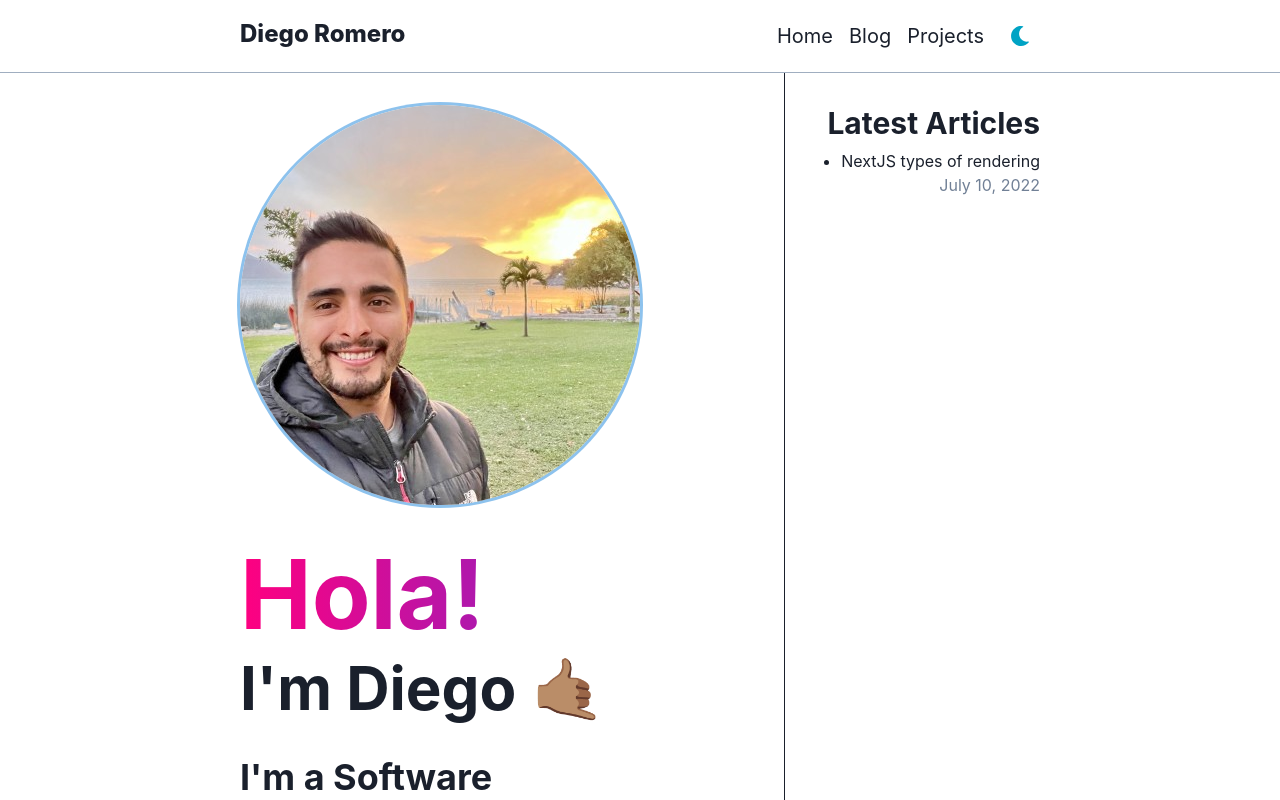
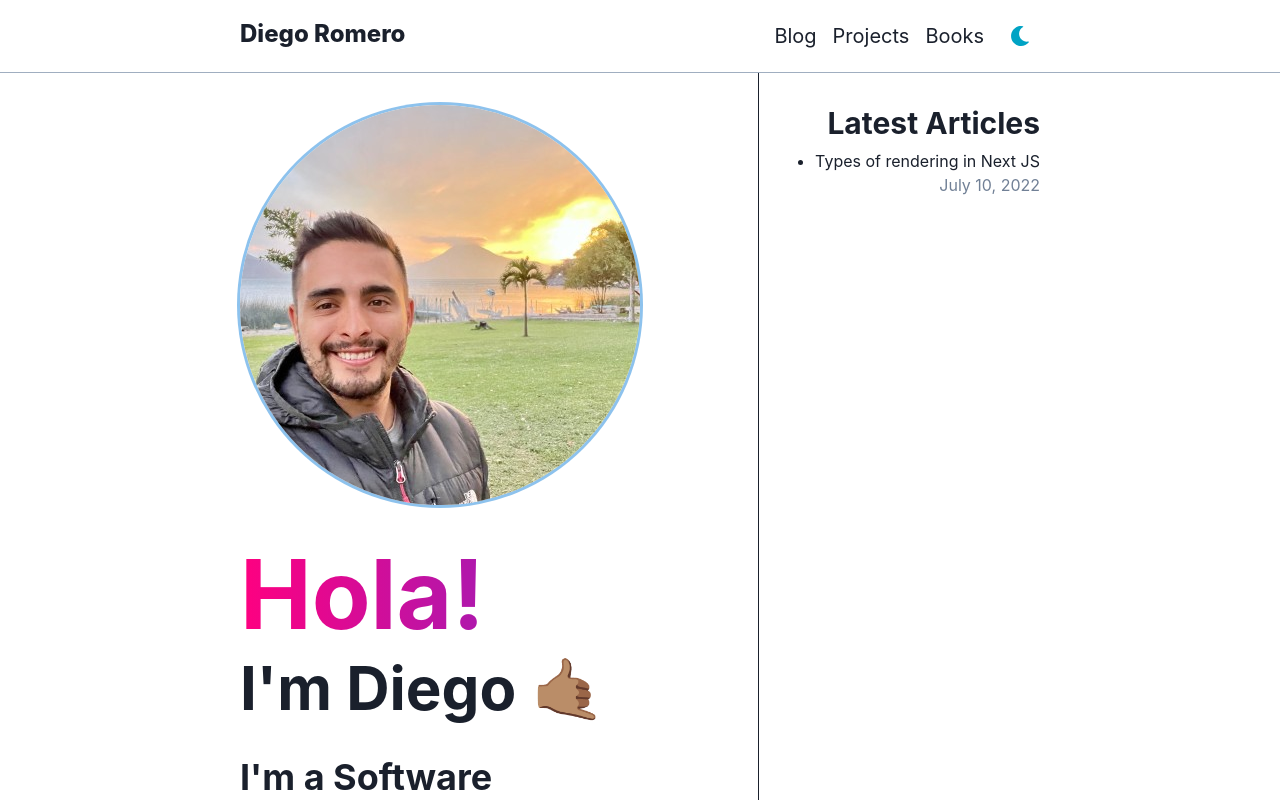
Before and after one commit to Diego-Romero/diegoromero.blog, a Next.js app: page / in a window 1280 px wide. Shown: the top 800 px of the page. Built offline with nearby package versions, Linux system fonts and the light colour scheme.

Commit message:
rendering the blog page now

```diff
--- a/layouts/layout/layout.tsx
+++ b/layouts/layout/layout.tsx
@@ -58,13 +58,17 @@ const NavBar = () => {
           fontWeight="extrabold"
           onClick={() => router.push("/")}
           cursor="pointer"
+          _hover={{
+            bgGradient: gradientMain,
+            bgClip: "text",
+          }}
         >
           Diego Romero
         </Text>
         <HStack spacing="4">
-          <NavLink href="/" text="Home" />
           <NavLink href="/blog" text="Blog" />
           <NavLink href="/projects" text="Projects" />
+          <NavLink href="/Books" text="Books" />
           <IconButton
             aria-label="toggle color mode"
             variant="ghost"
--- a/pages/index.tsx
+++ b/pages/index.tsx
@@ -150,19 +150,7 @@ const featuredProjects: {
   },
 ];
 
-const Home: NextPage<Props> = (props) => {
-  const { allPosts } = props;
-  return (
-    <Layout home>
-      <Head>
-        <title>{siteTitle}</title>
-      </Head>
-      <Flex
-        flexDir={["column", null, "row"]}
-        width="100%"
-        justifyContent={["center", null, "space-between"]}
-        height="100%"
-      >
+const LeftCol = () => (
   <Stack
     spacing={[4, null, 8]}
     width={["100%", null, "50%"]}
@@ -190,8 +178,7 @@ const Home: NextPage<Props> = (props) => {
     </Box>
     <Heading as="h2">
       I'm a Software Engineer from 🇬🇹, working{" "}
-            <Link href="https://www.snapchat.com">@Snapchat</Link>, based in
-            London 🇬🇧
+      <Link href="https://www.snapchat.com">@Snapchat</Link>, based in London 🇬🇧
     </Heading>
     <HStack>
       <IconButton
@@ -200,7 +187,6 @@ const Home: NextPage<Props> = (props) => {
         size="2xl"
         fontSize={iconsSize}
         variant="ghost"
-              // colorScheme="twitter"
         onClick={() =>
           window.open(
             "https://twitter.com/intent/follow?original_referer=https%3A%2F%2Fkodr.me%2F&ref_src=twsrc%5Etfw%7Ctwcamp%5Ebuttonembed%7Ctwterm%5Efollow%7Ctwgr%5Ediego_romero_x&region=follow_link&screen_name=diego_romero_x",
@@ -214,9 +200,7 @@ const Home: NextPage<Props> = (props) => {
         size="2xl"
         fontSize={iconsSize}
         variant="ghost"
-              onClick={() =>
-                window.open("https://github.com/diego-romero", "_blank")
-              }
+        onClick={() => window.open("https://github.com/diego-romero", "_blank")}
       />
       <IconButton
         aria-label="Linkedin"
@@ -226,25 +210,21 @@ const Home: NextPage<Props> = (props) => {
         fontSize={iconsSize}
         variant="ghost"
         onClick={() =>
-                window.open(
-                  "https://www.linkedin.com/in/dev-diego-romero/",
-                  "_blank"
-                )
+          window.open("https://www.linkedin.com/in/dev-diego-romero/", "_blank")
         }
       />
     </HStack>
     <Stack>
       <Heading as="h3">About</Heading>
       <Text>
-              I'm passionate about technology and software, particularly about
-              toying with emerging technologies.
+        I'm passionate about technology and software, particularly about toying
+        with emerging technologies.
         <br />
         <br />
-              Most recently I've been building projects with Typescript,
-              Javascript, Serverless technologies, Firebase, React, Node,
-              Kotlin, Java and Android. In my spare time you will find me
-              working out, dancing latin music (salsa/bachata) or playing
-              guitar.
+        Most recently I've been building projects with Typescript, Javascript,
+        Serverless technologies, Firebase, React, Node, Kotlin, Java and
+        Android. In my spare time you will find me working out, dancing latin
+        music (salsa/bachata) or playing guitar.
       </Text>
     </Stack>
     <Stack>
@@ -298,6 +278,23 @@ const Home: NextPage<Props> = (props) => {
       <Text>List featured articles</Text>
     </Stack>
   </Stack>
+);
+
+const Home: NextPage<Props> = (props) => {
+  const { allPosts } = props;
+  return (
+    <Layout home>
+      <Head>
+        <title>{siteTitle}</title>
+      </Head>
+      <Flex
+        flexDir={["column", null, "row"]}
+        width="100%"
+        justifyContent={["center", null, "space-between"]}
+        height="100%"
+      >
+        <LeftCol />
+        {/* Right Col */}
         <Stack
           justifyContent="flex-start"
           alignItems={["flex-start", null, "flex-end"]}
--- a/posts/nextjs-types-of-rendering.md
+++ b/posts/nextjs-types-of-rendering.md
@@ -1,5 +1,5 @@
 ---
-title: "NextJS types of rendering"
+title: "Types of rendering in Next JS"
 description: "NextJS types of rendering"
 date: "2022-07-10"
 tags:
```
Also changed, not shown: pages/blog/[postId].tsx (renamed from pages/posts/[postId].tsx). Lines whose indentation alone changed are shown as unchanged.
